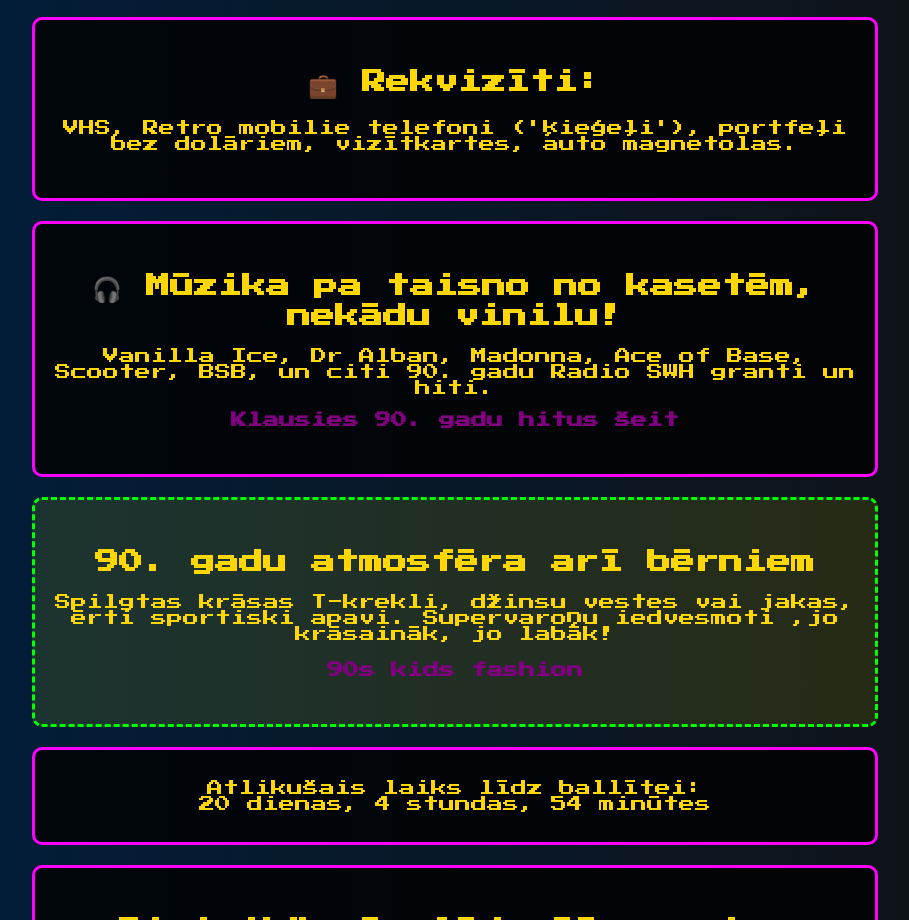
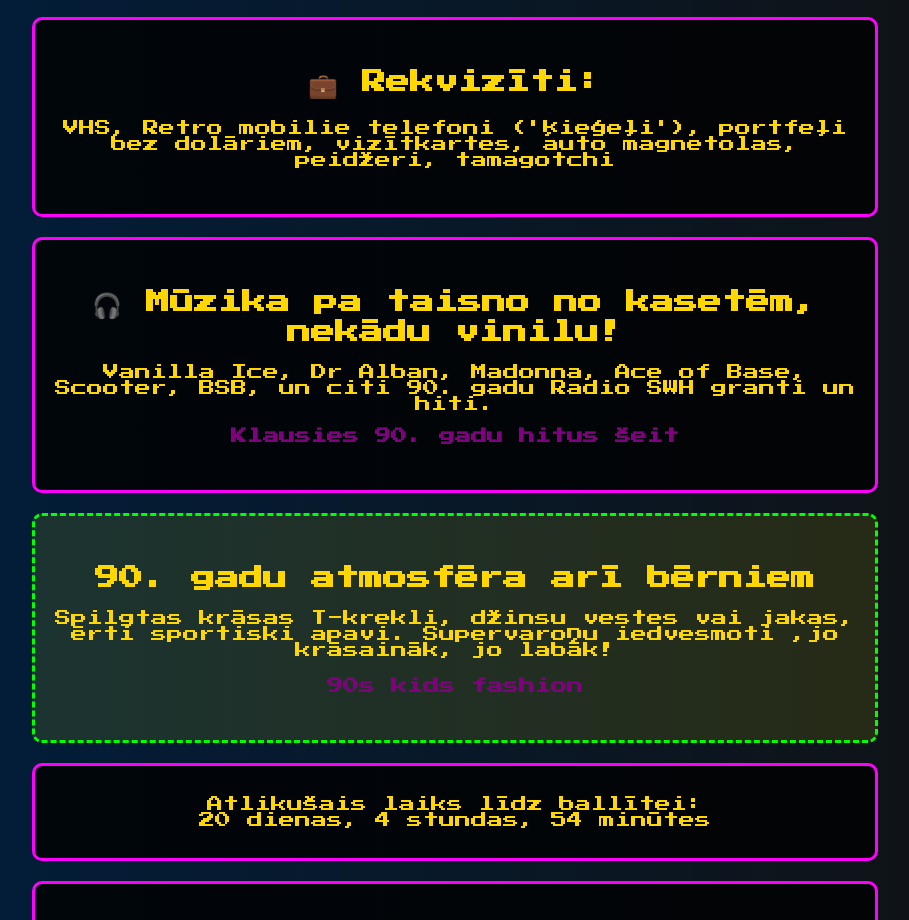
Before and after one commit to qweion/90s, a plain HTML site: page index.html in a window 1280 px wide. Shown: the part 1606-2526 px from the top of the page, without its empty margins (185-1094 px from the left). Drawn offline with Linux system fonts and the light colour scheme.

Commit message:
Update index.html

```diff
--- a/index.html
+++ b/index.html
@@ -160,7 +160,7 @@
     </div>
     <div class="props">
         <h2>💼 Rekvizīti:</h2>
-        <p>VHS, Retro mobilie telefoni ('ķieģeļi'), portfeļi bez dolāriem, vizītkartes, auto magnetolas.</p>
+        <p>VHS, Retro mobilie telefoni ('ķieģeļi'), portfeļi bez dolāriem, vizītkartes, auto magnetolas, peidžeri, tamagotchi</p>
     </div>
     <div class="music">
         <h2>🎧 Mūzika pa taisno no kasetēm, nekādu vinilu!</h2>
```
